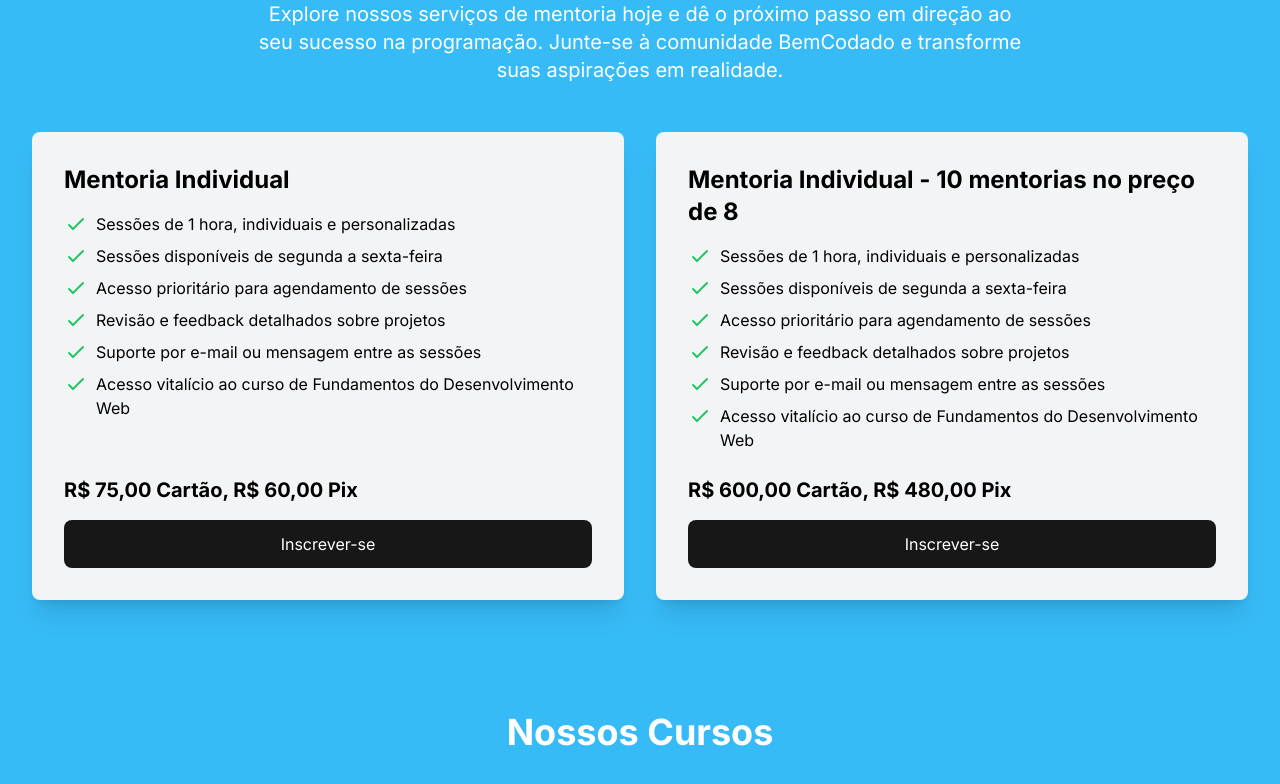
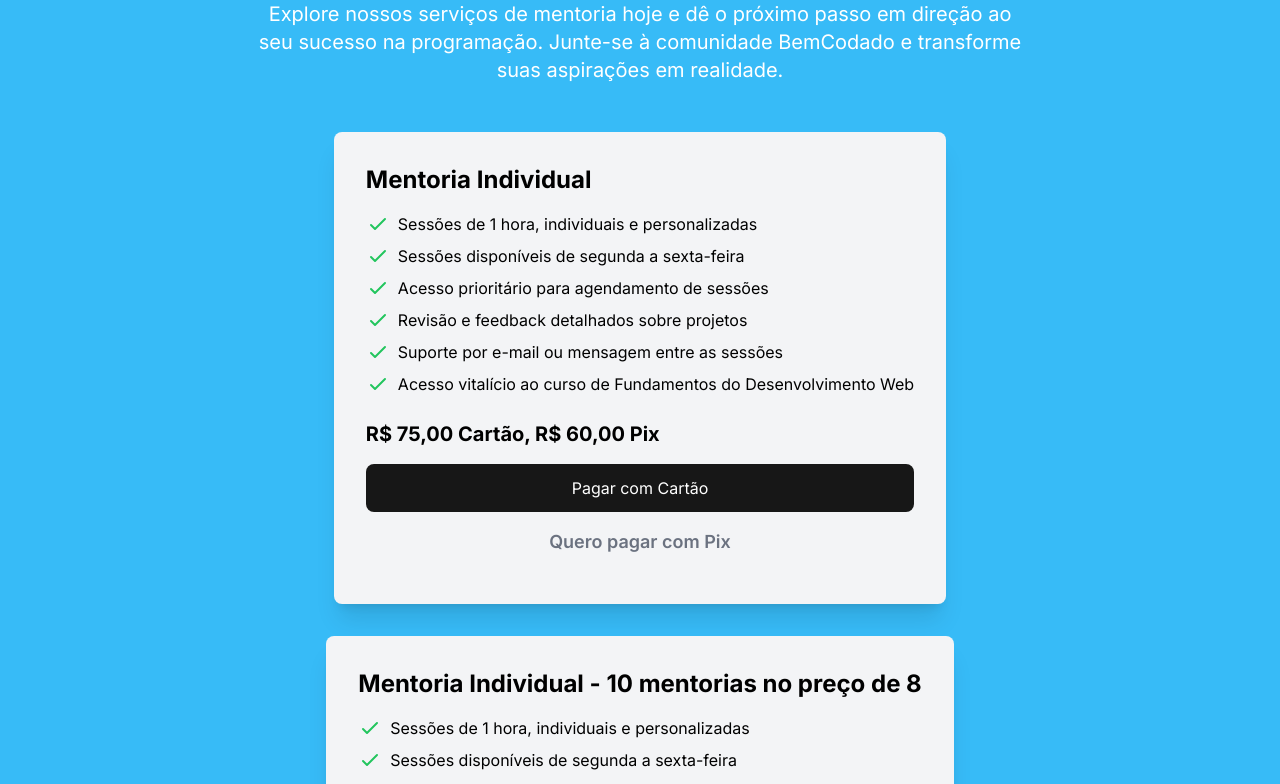
Before and after one commit to claudiocassimiro/bemcodado-mentorias, a Next.js app: page / in a window 1280 px wide. Shown: the part 4360-5144 px from the top of the page. Built offline with nearby package versions, Linux system fonts and the light colour scheme.

Commit message:
feat: add new plan of mentorship

```diff
--- a/src/app/page.tsx
+++ b/src/app/page.tsx
@@ -2,6 +2,7 @@
 
 import { Cursos } from "@/components/cursos";
 import Image from "next/image";
+import Link from "next/link";
 import { useState } from "react";
 import {
   FaSquareGithub,
@@ -498,7 +499,7 @@
               direção ao seu sucesso na programação. Junte-se à comunidade
               BemCodado e transforme suas aspirações em realidade.
             </p>
-            <div className="grid md:grid-cols-2 gap-8">
+            <div className="flex flex-wrap justify-center gap-8">
               {[
                 {
                   title: "Mentoria Individual",
@@ -512,6 +513,8 @@
                   ],
                   price: "R$ 75,00 Cartão, R$ 60,00 Pix",
                   link: "https://buy.stripe.com/eVabJvaRw37ffKwaEE",
+                  pixTextLink:
+                    "https://wa.me/5581993520671?text=Ol%C3%A1%20Cl%C3%A1udio!%20Quero%20pagar%20a%20mentoria%20de%201%20hora%20no%20pix.",
                 },
                 {
                   title: "Mentoria Individual - 10 mentorias no preço de 8",
@@ -525,6 +528,23 @@
                   ],
                   price: "R$ 600,00 Cartão, R$ 480,00 Pix",
                   link: "https://buy.stripe.com/28o8xj8JobDL9m8145",
+                  pixTextLink:
+                    "https://wa.me/5581993520671?text=Ol%C3%A1%20Cl%C3%A1udio!%20Quero%20pagar%20o%20Plano%20de%2010%20mentorias%20no%20pre%C3%A7o%20de%208%20no%20pix.",
+                },
+                {
+                  title: "Mentoria Individual 30 minutos",
+                  features: [
+                    "Sessões rápidas, diretas e objetivas com duração de 30 minutos",
+                    "Disponível para agendamento de segunda a sexta-feira",
+                    "Ajuda personalizada para resolver dúvidas pontuais",
+                    "Orientação técnica sobre problemas específicos em projetos",
+                    "Feedback prático e direcionado durante a sessão",
+                    "Sem necessidade de compromisso contínuo: agende conforme sua necessidade",
+                  ],
+                  price: "R$ 60,00 Cartão, R$ 45,00 Pix",
+                  link: "https://buy.stripe.com/5kA4h38Jo5fnbug4gj",
+                  pixTextLink:
+                    "https://wa.me/5581993520671?text=Ol%C3%A1%20Cl%C3%A1udio!%20Quero%20pagar%20a%20mentoria%20de%2030%20minutos%20com%20pix.",
                 },
               ].map((plan, index) => (
                 <div
@@ -560,8 +580,8 @@
                       ))}
                     </ul>
                   </div>
-                  <div>
-                    <p className="text-xl font-bold mb-4 text-black">
+                  <div className="flex flex-col items-center">
+                    <p className="text-xl font-bold mb-4 text-black self-start">
                       {plan.price}
                     </p>
                     <a
@@ -570,8 +590,15 @@
                       rel="noopener noreferrer"
                       className="block w-full bg-primary text-white text-center py-3 rounded-lg hover:bg-opacity-90 transition duration-300"
                     >
-                      Inscrever-se
+                      Pagar com Cartão
                     </a>
+                    <Link
+                      target="_blank"
+                      href={plan.pixTextLink}
+                      className="inline-block text-gray-500 px-8 py-4 text-lg font-semibold transition-colors hover:text-gray-600"
+                    >
+                      Quero pagar com Pix
+                    </Link>
                   </div>
                 </div>
               ))}
```
